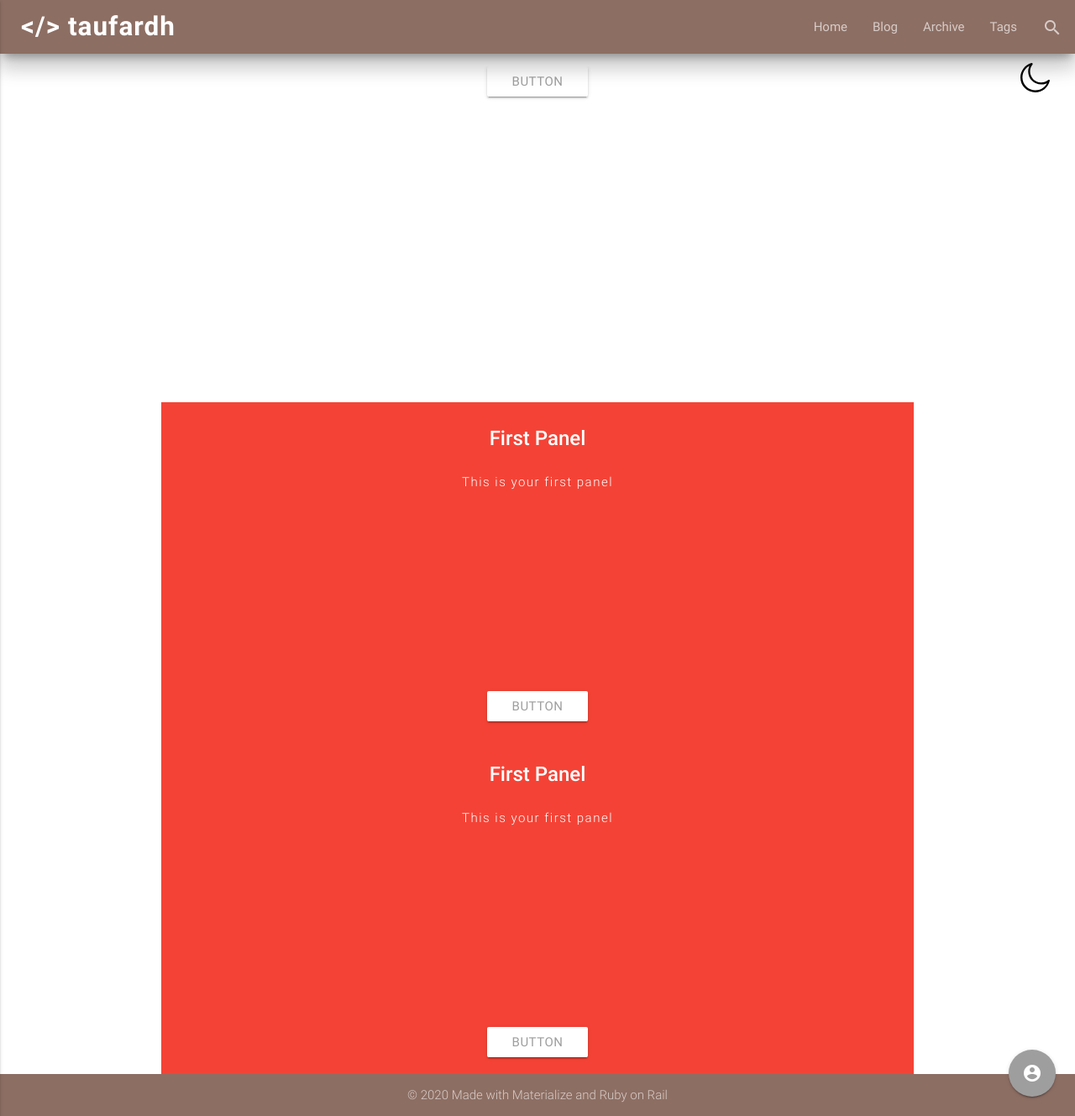
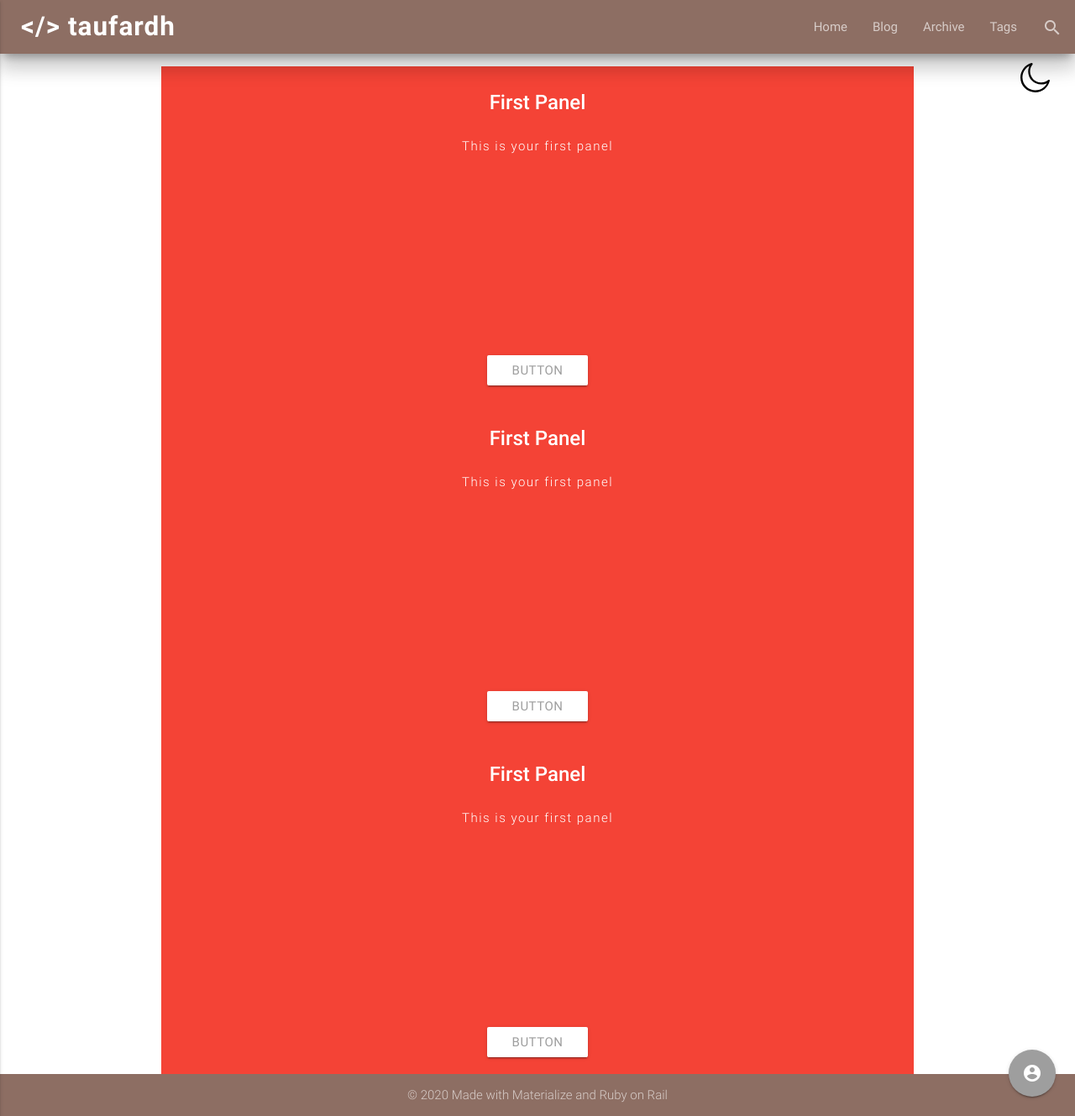
Before and after one commit to taufardh/old_project, a Jekyll site: the page built from galeri.html, in a window 1280 px wide and 1329 px high. Shown: the whole window at 84% size. Built offline with Jekyll 4.4.1, drawn with Linux system fonts in a browser that asks for light colours.

```diff
--- a/galeri.html
+++ b/galeri.html
@@ -5,7 +5,7 @@
 <main>
   <div class="section no-pad-bot">
     <div class="container blog-posts">
-        <div class="carousel center">
+        <div class="carousel carousel-slider center">
             <div class="carousel-fixed-item center">
               <a class="btn waves-effect white grey-text darken-text-2">button</a>
             </div>
```
